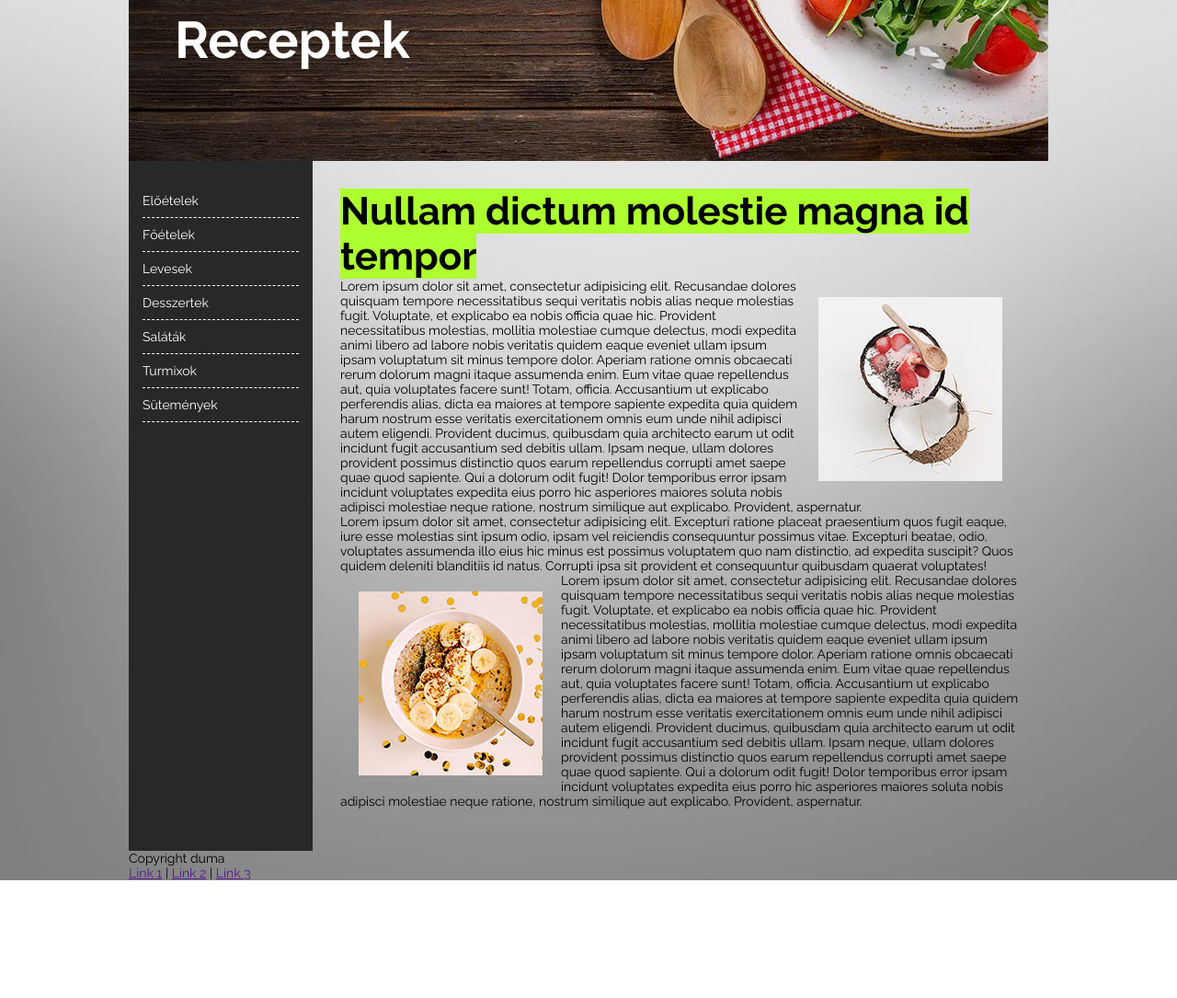
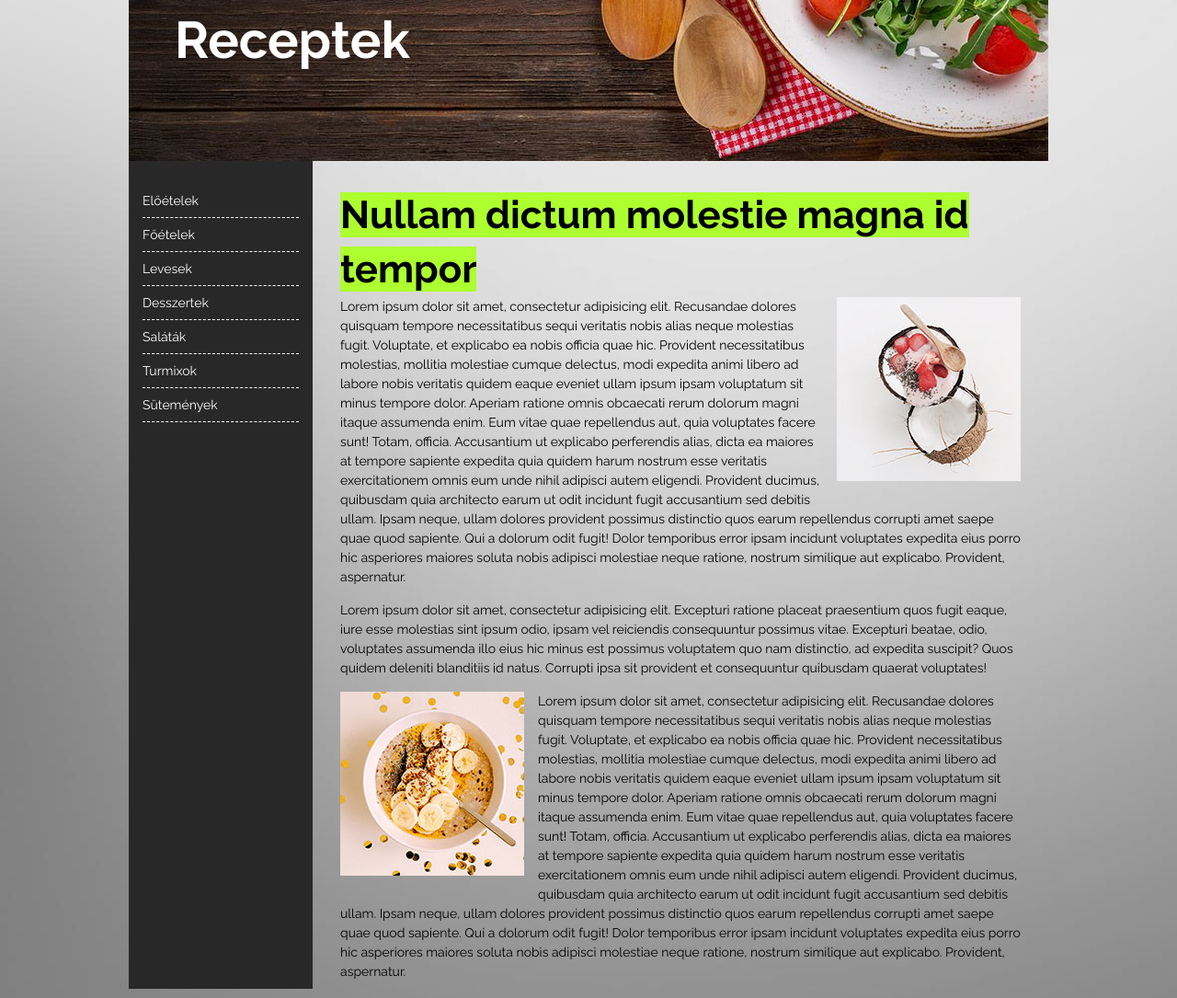
Before and after one commit to respat/rspt-web, a plain HTML site: page index.html in a window 1280 px wide. Shown: the top 1085 px of the page at 92% size. Before the commit the page ends 957 px from the top, so only its background shows below. Drawn offline with Linux system fonts and the light colour scheme.

Commit message:
++ feautures

```diff
--- a/index.html
+++ b/index.html
@@ -36,7 +36,7 @@
             -->
             </div>
             <div id="content">
-                <h2>Nullam dictum molestie magna id tempor</h2>
+                <h2><span>Nullam dictum molestie magna id tempor</span></h2>
 
                 <p> <img class="img-right" src="./img/kaja.jpg" alt="">Lorem ipsum dolor sit amet, consectetur adipisicing elit. Recusandae dolores quisquam tempore
                     necessitatibus sequi veritatis nobis alias neque molestias fugit. Voluptate, et explicabo ea nobis
--- a/style/style.css
+++ b/style/style.css
@@ -20,9 +20,8 @@
 }
 
 #nav {
-    display: inline-block;
     background-color: #282828;
-    height: 750px;
+    height: 900px;
     width: 20%;
     float: left;
     padding: 15px 10px;
@@ -73,18 +72,29 @@
 
 #content h2 {
     font-size: 3rem;
-    display: inline;
+    line-height: 1.4;
+}
+
+#content h2 span {
+    -webkit-box-decoration-break: clone;
+    -o-box-decoration-break: clone;
+    box-decoration-break: clone;
     background-color: greenyellow;
 }
 
+#content p {
+    padding-bottom: 15px;
+    line-height: 1.5;
+}
+
 #content .img-right {
-    padding: 20px;
     float: right;
+    padding: 0 0 15px 15px;
 }
 
 #content .img-left {
-    padding: 20px;
     float: left;
+    padding: 0 15px 15px 0;
 }
 
 *{
@@ -108,3 +118,15 @@ body {
     clear: both;
     display: table;
 }
+
+#footer p {
+    padding: 20px 0px;
+}
+
+#footer p:first-child {
+    float: left;
+}
+
+#footer p:last-child {
+    float: right;
+}
```
